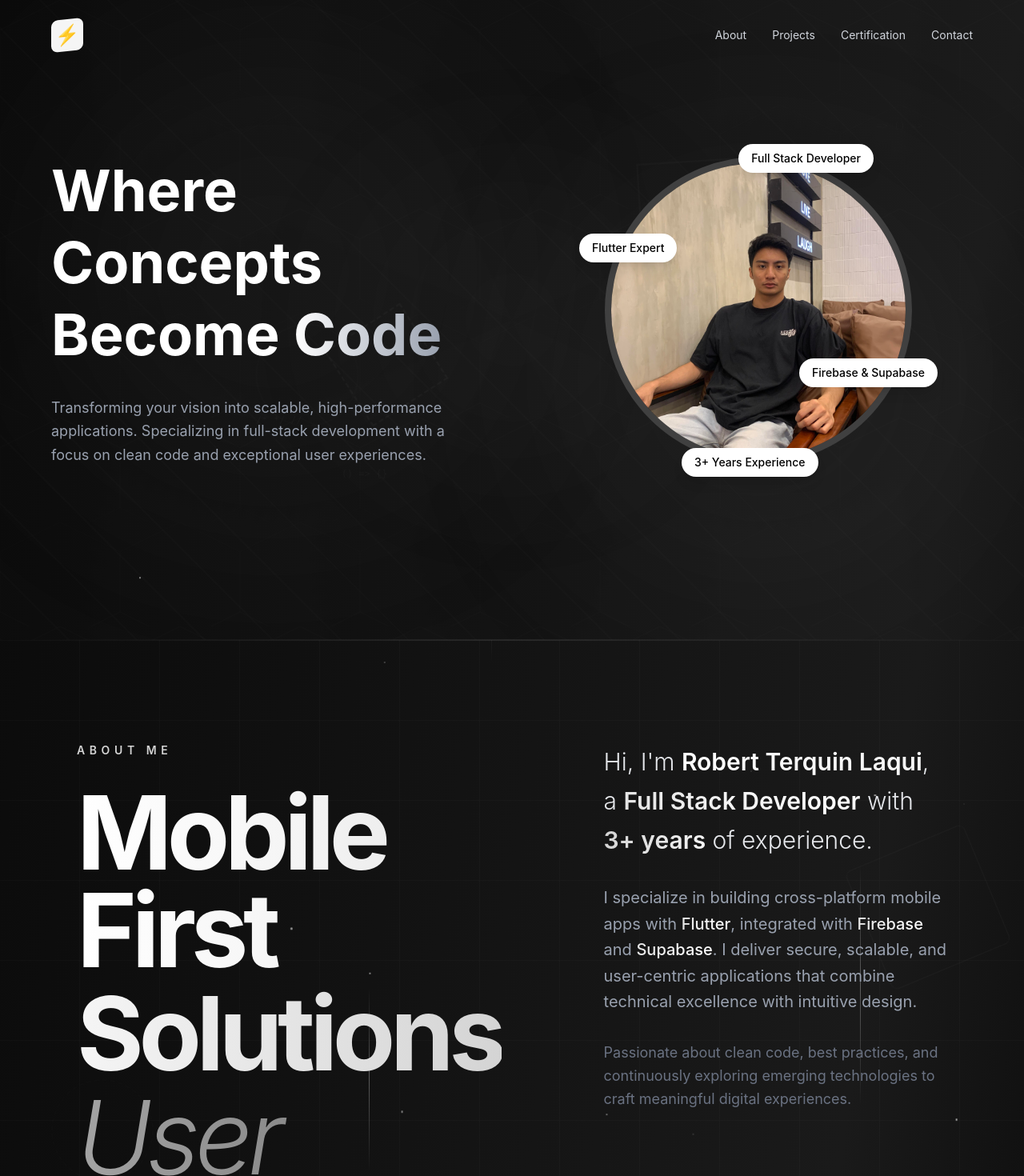
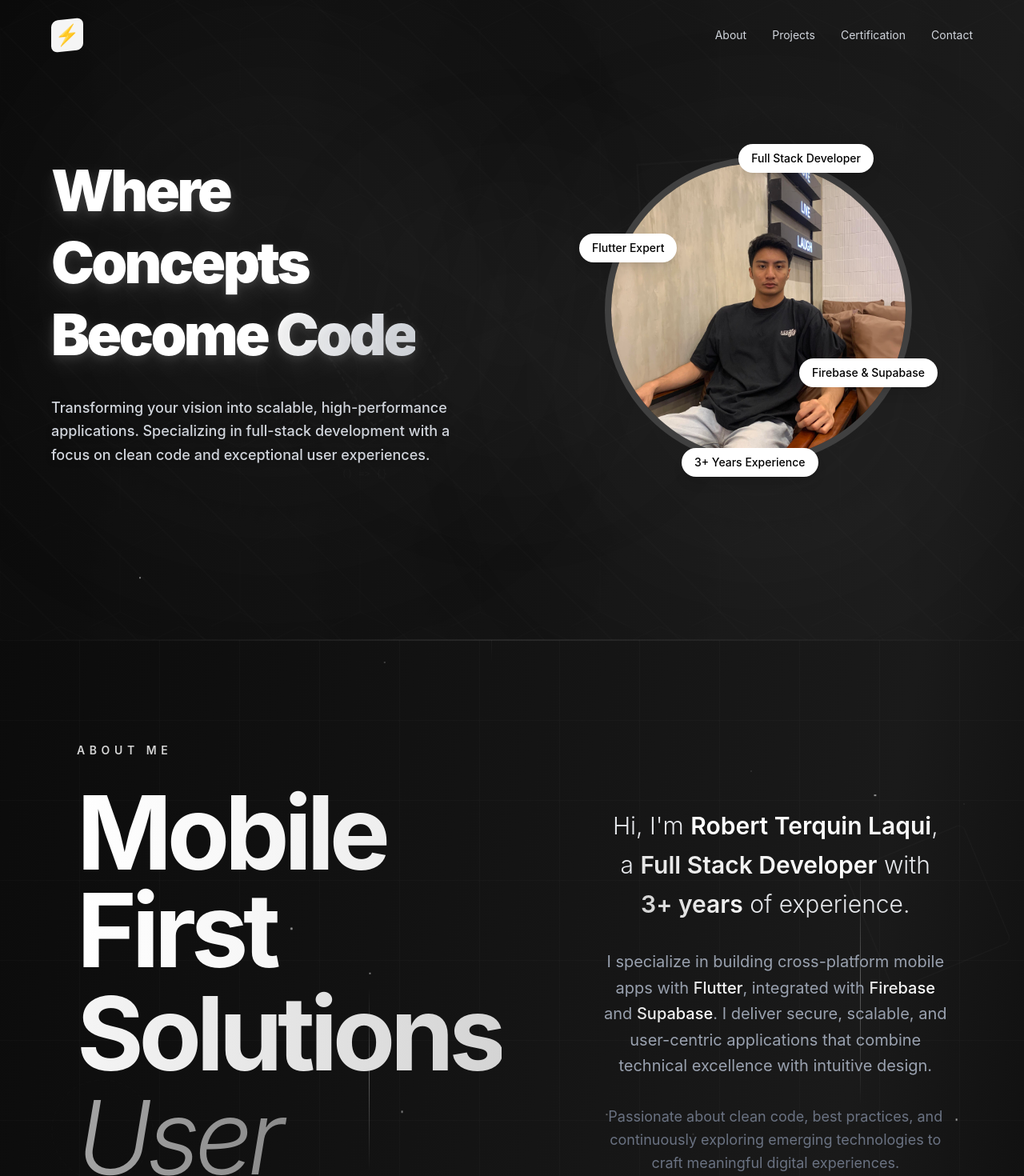
Before and after one commit to robertterquin/personal-portfolio, a React (Vite) app in the folder portfolio_v2/: page / in a window 1280 px wide. Shown: the top 1470 px of the page at 80% size. Built offline with nearby package versions, Linux system fonts and the light colour scheme.

Commit message:
feat: enhance text styling and alignment in Landing and About pages

```diff
--- a/portfolio_v2/src/pages/About/About.jsx
+++ b/portfolio_v2/src/pages/About/About.jsx
@@ -141,7 +141,7 @@ const About = () => {
           </div>
 
           {/* Right Column - Description with Profile Image */}
-          <div className={`space-y-10 transition-all duration-700 delay-200 ${isVisible ? 'opacity-100 translate-x-0' : 'opacity-0 translate-x-16'}`}>
+          <div className={`space-y-10 text-center pt-20 transition-all duration-700 delay-200 ${isVisible ? 'opacity-100 translate-x-0' : 'opacity-0 translate-x-16'}`}>
             {/* Description Text */}
             <div className="space-y-8">
               <p className="text-xl md:text-2xl lg:text-3xl text-gray-200 leading-relaxed font-light">
--- a/portfolio_v2/src/pages/Landing/Landing.jsx
+++ b/portfolio_v2/src/pages/Landing/Landing.jsx
@@ -157,12 +157,16 @@ const Landing = () => {
 
           {/* Left Side - Text Content */}
           <div className="space-y-8 text-center lg:text-left">
-            <h1 className="text-5xl md:text-6xl lg:text-7xl font-bold leading-tight">
+            <h1 className="text-5xl md:text-6xl lg:text-7xl font-black leading-tight tracking-tighter" style={{
+              textShadow: '0 10px 30px rgba(255, 255, 255, 0.1), 0 4px 12px rgba(163, 163, 163, 0.2)'
+            }}>
               Where Concepts<br />
-              Become <span className="text-transparent bg-clip-text bg-gradient-to-r from-white to-gray-400">Code</span>
+              Become <span className="text-transparent bg-clip-text bg-gradient-to-r from-white via-gray-200 to-gray-300">Code</span>
             </h1>
 
-            <p className="text-gray-400 text-lg leading-relaxed">
+            <p className="text-gray-300 text-lg leading-relaxed font-medium" style={{
+              textShadow: '0 2px 8px rgba(0, 0, 0, 0.3)'
+            }}>
               Transforming your vision into scalable, high-performance applications. Specializing in full-stack development with a focus on clean code and exceptional user experiences.
             </p>
           </div>
```
